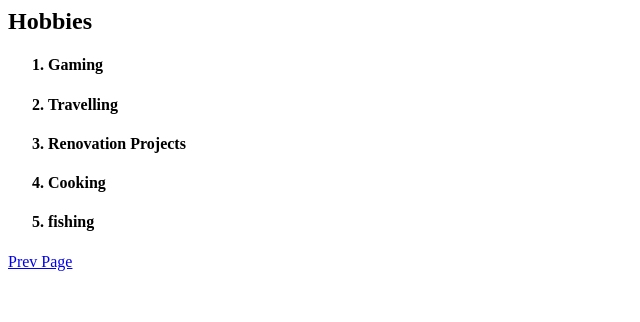
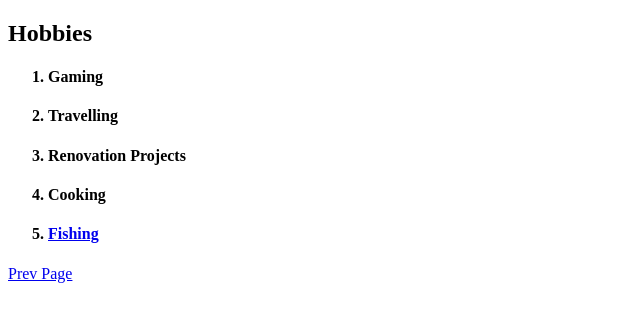
Before and after one commit to CWhk21/cv, a plain HTML site: page Hobbies.html in a window 1280 px wide. Shown: the whole page, without its empty margins (0-640 px from the left). Drawn offline with Linux system fonts and the light colour scheme.

Commit message:
Add files via upload

```diff
--- a/Hobbies.html
+++ b/Hobbies.html
@@ -1,4 +1,4 @@
-
+<!DOCTYPE html>
 <html lang="en" dir="ltr">
   <head>
     <meta charset="utf-8">
@@ -11,7 +11,7 @@
         <h4><li>Travelling</li></h4>
         <h4><li>Renovation Projects</li></h4>
         <h4><li>Cooking</li></h4>
-        <h4><li>fishing</li></h4>
+        <li><a href="https://scontent.fslc3-1.fna.fbcdn.net/v/t1.6435-9/34014544_10214761157076524_7396408604015722496_n.jpg?_nc_cat=109&ccb=1-7&_nc_sid=730e14&_nc_ohc=fPQ7UpjH-r4AX8LRXIB&_nc_ht=scontent.fslc3-1.fna&oh=00_AT88fpXGc_Iw-xp-VhS0Cj-oQbrLRl2WfoFALU92Z72L6w&oe=631E8EF8">Fishing</a>  </li>
       </ol></h4>
       <a href="index.html">Prev Page</a>
   </body>
```
